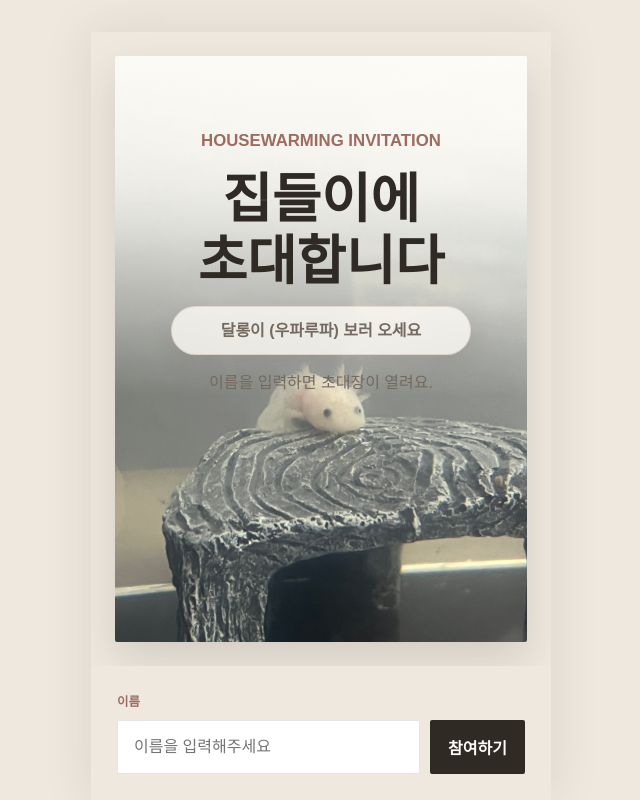
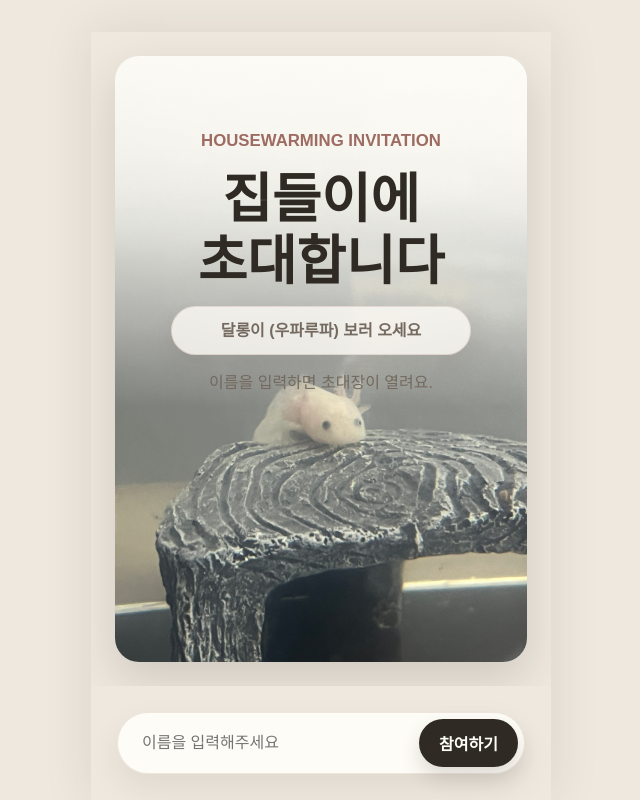
Before and after one commit to Gyuung/gyuung-mirim-housewarming, a Next.js app: page / in a window 1280 px wide. Shown: the whole page, without its empty margins (319-959 px from the left). Built offline with nearby package versions, Linux system fonts and the light colour scheme; no server answers; a web font is replaced by a local one.

Commit message:
🔍 modify: 메인 화면 label 제거

```diff
--- a/app/page.module.css
+++ b/app/page.module.css
@@ -19,11 +19,11 @@
 .heroPhoto {
   position: absolute;
   inset: 24px;
-  border-radius: 2px;
+  border-radius: 24px;
   background-image: url("/dallongi.jpg");
   background-position: 58% bottom;
   background-size: cover;
-  box-shadow: 0 18px 42px rgba(48, 42, 37, 0.14);
+  box-shadow: 0 18px 46px rgba(48, 42, 37, 0.16);
 }
 
 .heroPhoto::before {
@@ -98,43 +98,42 @@
   gap: 10px;
 }
 
-.joinForm label {
-  color: var(--rose);
-  font-size: 0.78rem;
-  font-weight: 900;
-}
-
 .inputRow {
   display: grid;
   grid-template-columns: minmax(0, 1fr) auto;
-  gap: 10px;
+  gap: 8px;
+  padding: 6px;
+  border: 1px solid rgba(158, 107, 97, 0.16);
+  border-radius: 999px;
+  background: rgba(255, 253, 248, 0.92);
+  box-shadow: 0 14px 32px rgba(48, 42, 37, 0.08);
 }
 
 .inputRow input {
   min-width: 0;
-  height: 54px;
-  padding: 0 16px;
-  border: 1px solid var(--line);
-  border-radius: 2px;
-  background: #fff;
+  height: 48px;
+  padding: 0 18px;
+  border: 0;
+  border-radius: 999px;
+  background: transparent;
   color: var(--ink);
   outline: none;
 }
 
 .inputRow input:focus {
-  border-color: rgba(158, 107, 97, 0.55);
-  box-shadow: 0 0 0 3px rgba(158, 107, 97, 0.12);
+  box-shadow: inset 0 0 0 1px rgba(158, 107, 97, 0.22);
 }
 
 .inputRow button {
-  height: 54px;
-  padding: 0 18px;
+  height: 48px;
+  padding: 0 20px;
   border: 0;
-  border-radius: 2px;
+  border-radius: 999px;
   background: var(--ink);
   color: #fffdf8;
   font-weight: 900;
   cursor: pointer;
+  box-shadow: 0 10px 20px rgba(48, 42, 37, 0.16);
 }
 
 .formError {
@@ -148,6 +147,7 @@
 @media (max-width: 360px) {
   .inputRow {
     grid-template-columns: 1fr;
+    border-radius: 24px;
   }
 }
 
--- a/components/NameEntryForm.tsx
+++ b/components/NameEntryForm.tsx
@@ -25,12 +25,12 @@ export default function NameEntryForm() {
 
   return (
     <form className={styles.joinForm} onSubmit={joinInvitation}>
-      <label htmlFor="guest-name">이름</label>
       <div className={styles.inputRow}>
         <input
           id="guest-name"
           name="guest-name"
           type="text"
+          aria-label="이름"
           autoComplete="name"
           placeholder="이름을 입력해주세요"
           value={name}
```
